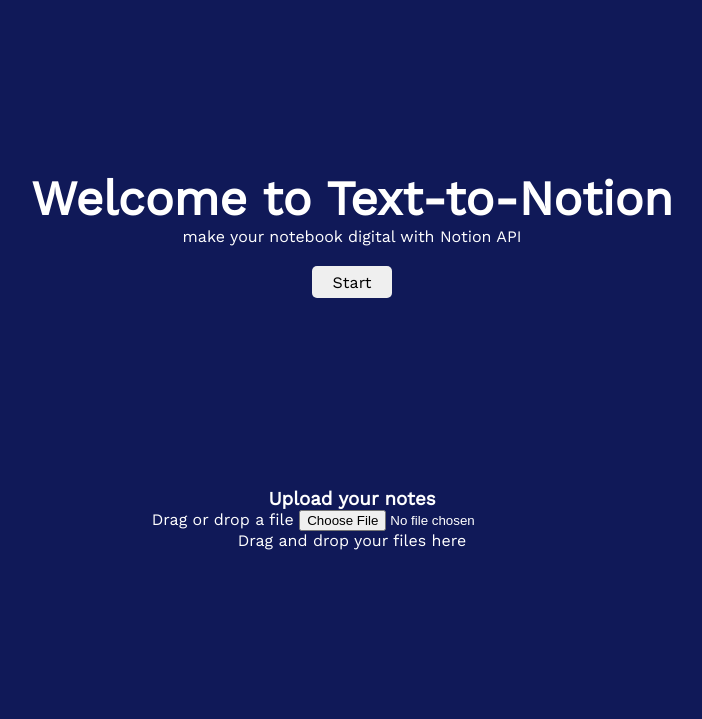
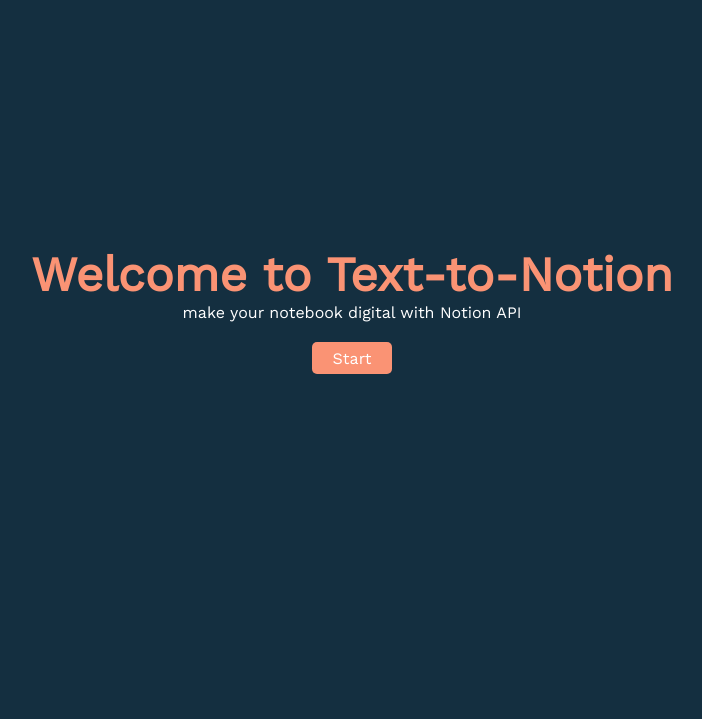
Before and after one commit to j-adia/text-to-notion, a Flask app: page /views/ in a window 1280 px wide. Shown: the top 719 px of the page, without its empty margins (288-990 px from the left). Run offline with Flask 3, Linux system fonts and the light colour scheme.

Commit message:
edits to webpage: animation, file upload

```diff
--- /dev/null
+++ b/web/static/script/script.js
@@ -0,0 +1,17 @@
+document.addEventListener("DOMContentLoaded", function(){
+    const startButton = document.getElementById("begin_button");
+    const landing = document.querySelector('.landing');
+    const upload = document.querySelector('.upload');
+
+    startButton.addEventListener("click", function(){
+        landing.classList.add('playTransitionAnimation');
+        upload.classList.add('playFadeInAnimation');
+        upload.classList.add('visible');
+    });
+
+    const fileInpt = document.getElementById('upload');
+    fileInpt.onchange = () => {
+        const file = fileInpt.files[0];
+        console.log(file);
+    }
+});
--- a/web/static/style/styles.css
+++ b/web/static/style/styles.css
@@ -6,17 +6,37 @@
 body {
     font-family: 'Work Sans', 'serif';
     display: flex;
-    background-color: rgb(16, 25, 88);
-    color: white;
+    flex-direction: column;
+    /* justify-content: center; */
+    background-color: rgb(20,47,64);
+    color: rgb(250,147,116);
     overflow: hidden;
+}
+
+#upload {
+    margin-top: 10px;
+    margin-left: 80px;
+}
+
+#submit {
+    margin-top: 10px;
+    background-color: white;
+    padding: 10px;
 }
 
 .title {
     font-size: 3rem;
 }
 
+.subtitle {
+    color: white;
+}
+
 #begin_button {
     margin: 20px;
+
+    background-color: rgb(250,147,116);
+    color: white;
 
     font-size: 1rem;
     font-family: 'Work Sans', 'serif';
@@ -33,16 +53,70 @@
 .box {
     /* border: 2px solid green; */
     text-align: center;
-    width: 100vw;
+    padding: 15px;
+}
+
+.upload {
+    visibility: hidden;
+
+    display: flex;
+    flex-direction: column;
+    justify-content: space-between;
+    align-items: center;
+
+    position: relative;
+    top: 30vh;
+    font-size: 30px;
+}
+
+.visible {
+    visibility: visible;
+}
+
+@keyframes divTransition{
+    from {
+        top: 26%;
+        transform: translate(-50%);
+        opacity: 1;
+    }
+
+    to {
+        top: 0;
+        transform: translateX(-50%);
+        opacity: 0;
+    }
+}
+
+.playTransitionAnimation {
+    animation: divTransition;
+    animation-duration: 1s;
+    animation-timing-function: ease;
+    animation-fill-mode: forwards;
+}
+
+@keyframes fadeIn {
+    from {
+        opacity: 0;
+    }
+
+    to {
+        visibility: visible;
+        opacity: 1;
+    }
+}
+
+.playFadeInAnimation {
+    animation: fadeIn;
+    animation-duration: 1s;
+    animation-timing-function: ease-in;
 }
 
 .landing {
     /* border: 5px solid black; */
     width: 100vw;
-    height: 90vh;
 
-    display: flex;
-    flex-direction: column;
-    justify-content: space-evenly;
-    align-items: center;
+    position: absolute;
+    top: 40%;
+    left: 50%;
+    transform: translate(-50%, -50%);
 }
--- a/web/templates/index.html
+++ b/web/templates/index.html
@@ -6,24 +6,26 @@
     <title>text-to-notion</title>
     <link rel="stylesheet" href="{{ url_for('static', filename='style/styles.css') }}">
     <link rel="stylesheet" href="https://fonts.googleapis.com/css2?family=Work+Sans">
+    <link rel="stylesheet" href="https://fonts.googleapis.com/css2?family=Material+Symbols+Outlined:opsz,wght,FILL,GRAD@24,400,0,0" />
 </head>
 <body>
     <div class="landing">
-        <div class="box">
+        <div class="box" id="welcome">
             <h1 class="title">Welcome to Text-to-Notion</h1>
             <p class="subtitle">make your notebook digital with Notion API</p>
             <button id="begin_button">Start</button>
         </div>
-        <div class="box">
-            <h3>Upload your notes</h3>
-            <form action="url" method="post" enctype="multipart/form-data">
-                <label for="file_input">Drag or drop a file</label>
-                <input type="file" id="file_input" name="file_input" accept=".jpeg, .jpg, .png, .bmp, .tiff">
-            </form>
-            <div class="box">
-                <p>Drag and drop your files here</p>
-            </div>
-        </div>
     </div>
+    <div class="upload">
+        <h3 class="dropBoxTitle">Upload your notes</h3>
+        <input
+            type="file"
+            name="upload"
+            id="upload"
+            accept="image/png, image/jpeg, image/jpg, image/pdf, image/txt"
+            multiple="false">
+        <!-- <input type="submit" id="submit" value="Upload"> -->
+    </div>
+    <script src="{{ url_for('static', filename='script/script.js') }}"></script>
 </body>
 </html>
```
Also changed, not shown: README.md.
